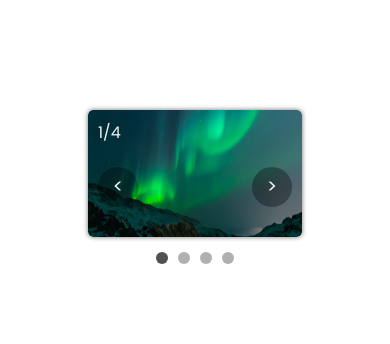
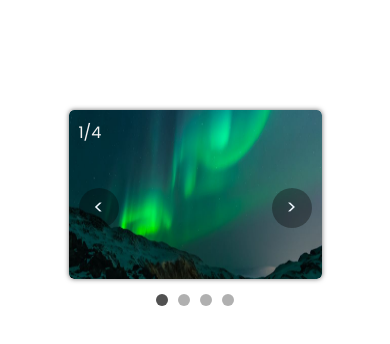
Before and after one commit to sahbajalili/slider, a plain HTML site: page index.html in a window 390 px wide. Drawn offline with Linux system fonts and the light colour scheme.

Commit message:
Update style.css

```diff
--- a/style.css
+++ b/style.css
@@ -134,10 +134,10 @@ img:nth-child(4) {
 
 @media screen and (max-width: 500px) {
     .container {
-        width: 60%;
+        width: 70%;
     }
 
     .imges {
-        height: 15vh;
+        height: 20vh;
     }
 }
```
